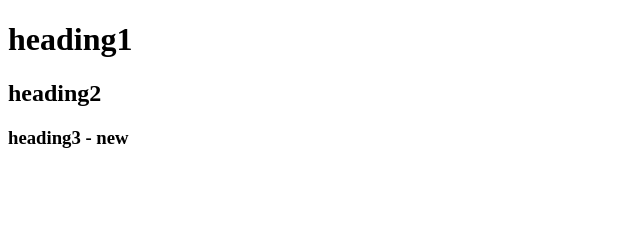
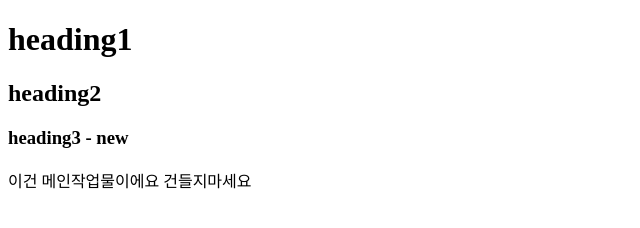
Before and after one commit to kim-0617/gitgitgit, a plain HTML site: page index.html in a window 1280 px wide. Shown: the whole page, without its empty margins (0-640 px from the left). Drawn offline with Linux system fonts and the light colour scheme.

Commit message:
1543 메인작업물 등록
- span

```diff
--- a/index.html
+++ b/index.html
@@ -12,6 +12,10 @@
   <h2>heading2</h2>
 
   <h3>heading3 - new</h3>
+
+  <span>
+    이건 메인작업물이에요 건들지마세요
+  </span>
 </body>
 
 </html>
```
